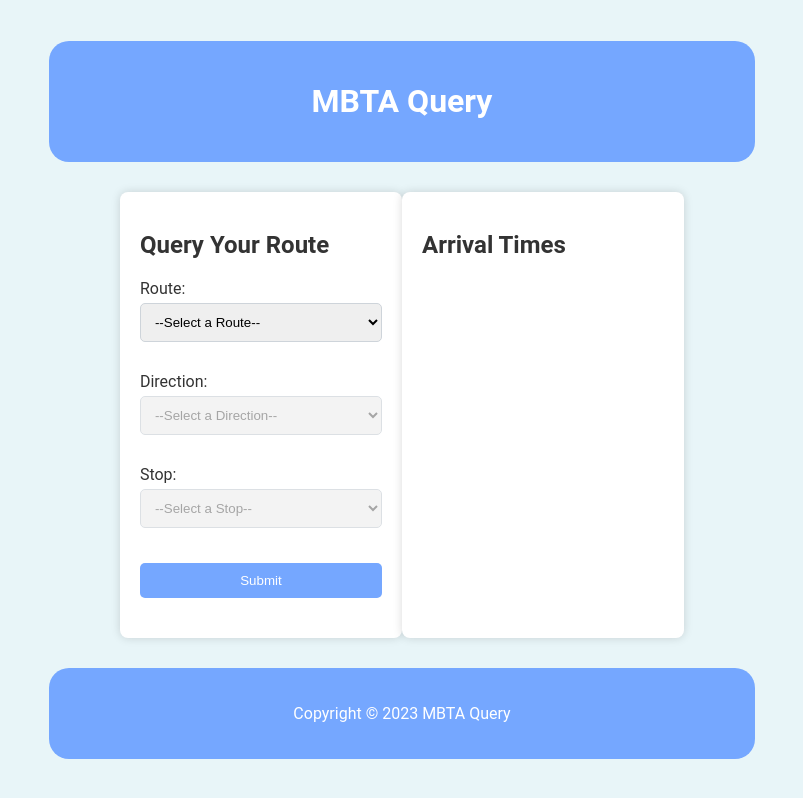
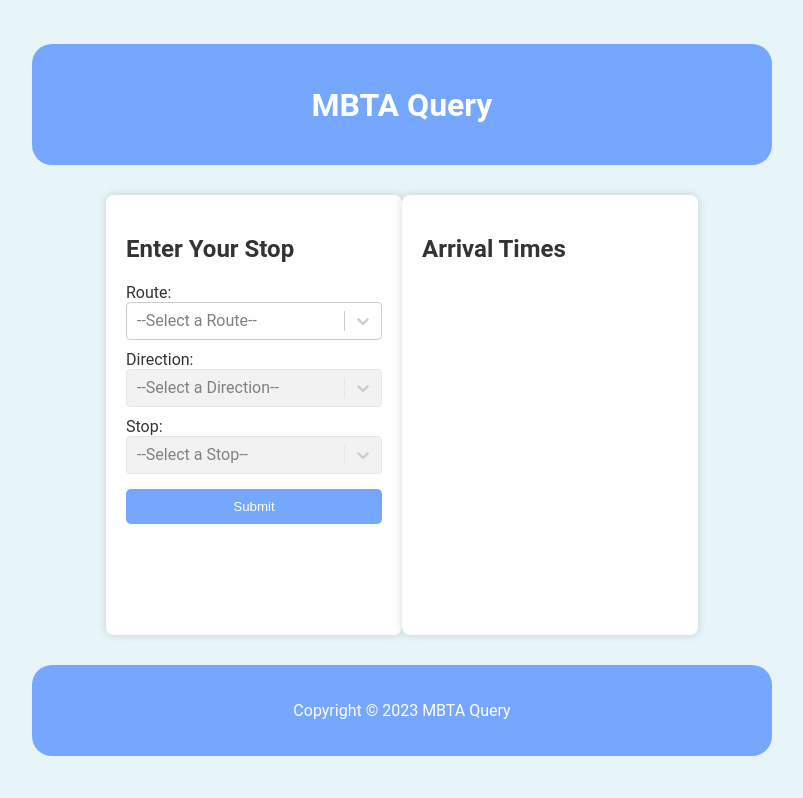
Before and after one commit to novus677/get-mbta, a React (Create React App) app: page / in a window 1280 px wide. Shown: the whole page, without its empty margins (238-1041 px from the left). Built offline with nearby package versions, Linux system fonts and the light colour scheme.

Commit message:
added react-select to dropdown menu

```diff
--- a/src/App.css
+++ b/src/App.css
@@ -27,6 +27,7 @@
   justify-content: space-around;
   width: 80%;
   margin: 30px auto;
+  min-width: 500px;
 }
 
 .form-container {
@@ -101,15 +102,16 @@
 }
 
 .header, .footer {
-  background-color: #75a7ff; /* lighter shade of blue */
+  background-color: #75a7ff;
   color: #fff;
   text-align: center;
+  min-width: 700px;
   padding: 20px;
   border-radius: 20px; /* add this line to give rounded corners */
 }
 
 .button-container button {
-  background-color: #75a7ff; /* lighter shade of blue */
+  background-color: #75a7ff;
   color: #fff;
   padding: 10px 20px;
   border: none;
--- a/src/components/Form.js
+++ b/src/components/Form.js
@@ -7,14 +7,14 @@
 import '../App.css';
 
 function Form() {
-    const [routes, setRoutes] = useState({});
+    const [routes, setRoutes] = useState([]);
 
-    const [routeId, setRouteId] = useState("");
-    const [directionId, setDirectionId] = useState("");
-    const [stopId, setStopId] = useState("");
+    const [routeId, setRouteId] = useState(null);
+    const [directionId, setDirectionId] = useState(null);
+    const [stopId, setStopId] = useState(null);
 
-    const [directions, setDirections] = useState({});
-    const [stops, setStops] = useState({});
+    const [directions, setDirections] = useState([]);
+    const [stops, setStops] = useState([]);
 
     const [arrivalTimes, setArrivalTimes] = useState([]);
 
@@ -22,31 +22,45 @@
         e.preventDefault();
         if (routeId && directionId && stopId) {
             axios
-                .get(`http://localhost:5001/api/mbta/${routeId}/${directionId}/${stopId}`)
+                .get(`http://localhost:5001/api/mbta/${routeId.value}/${directionId.value}/${stopId.value}`)
                 .then(response => setArrivalTimes(response.data.arrivalTimes))
                 .catch(err => console.log(err));
         }
     }
 
     useEffect(() => {
-        setRoutes(routeData);
+        const formattedRoutes = Object.entries(routeData).map(([routeId, route]) => ({
+            value: routeId,
+            label: route.name,
+        }));
+        setRoutes(formattedRoutes);
     }, []);
 
     useEffect(() => {
-        if (routeId && routes[routeId]) {
-            setDirections(routes[routeId].directions);
-            setDirectionId("");
-            setStops({});
-            setStopId("");
+        if (routeId) {
+            const route = routeData[routeId.value];
+            const formattedDirections = Object.entries(route.directions).map(([directionId, direction]) => ({
+                value: directionId,
+                label: direction.name,
+            }));
+            setDirections(formattedDirections);
+            setDirectionId(null);
+            setStops([]);
+            setStopId(null);
         }
-    }, [routeId, routes]);
+    }, [routeId]);
 
     useEffect(() => {
-        if (directionId && directions[directionId]) {
-            setStops(directions[directionId].stops);
-            setStopId("");
+        if (directionId && routeId) {
+            const stopsData = routeData[routeId.value].directions[directionId.value].stops;
+            const formattedStops = stopsData.map(stop => ({
+                value: Object.keys(stop)[0],
+                label: Object.values(stop)[0],
+            }));
+            setStops(formattedStops);
+            setStopId(null);
         }
-    }, [directionId, directions]);
+    }, [directionId, routeId]);
 
     return (
         <div>
@@ -56,35 +70,37 @@
 
             <div className='main-content'>
                 <div className='form-container'>
-                    <h2>Query Your Route</h2>
+                    <h2>Enter Your Stop</h2>
 
                     <form onSubmit={handleSubmit}>
                         <label>
                             Route:
-                            <select value={routeId} onChange={e => setRouteId(e.target.value)}>
-                                <option value="">--Select a Route--</option>
-                                {Object.entries(routes).map(([routeId, routeData], index) =>
-                                    <option key={index} value={routeId}>{routeData.name}</option>
-                                )}
-                            </select>
+                            <Select
+                                options={routes}
+                                value={routeId}
+                                onChange={setRouteId}
+                                placeholder="--Select a Route--"
+                            />
                         </label>
                         <label>
                             Direction:
-                            <select value={directionId} onChange={e => setDirectionId(e.target.value)} disabled={!routeId}>
-                                <option value="">--Select a Direction--</option>
-                                {Object.entries(directions).map(([directionId, directionData], index) =>
-                                    <option key={index} value={directionId}>{directionData.name}</option>
-                                )}
-                            </select>
+                            <Select
+                                options={directions}
+                                value={directionId}
+                                onChange={setDirectionId}
+                                placeholder="--Select a Direction--"
+                                isDisabled={!routeId}
+                            />
                         </label>
                         <label>
                             Stop:
-                            <select value={stopId} onChange={e => setStopId(e.target.value)} disabled={!directionId}>
-                                <option value="">--Select a Stop--</option>
-                                {directions[directionId]?.stops.map((stop, index) =>
-                                    <option key={index} value={Object.keys(stop)[0]}>{Object.values(stop)[0]}</option>
-                                )}
-                            </select>
+                            <Select
+                                options={stops}
+                                value={stopId}
+                                onChange={setStopId}
+                                placeholder="--Select a Stop--"
+                                isDisabled={!directionId}
+                            />
                         </label>
                         <div className='button-container'>
                             <button type="submit">Submit</button>
```
